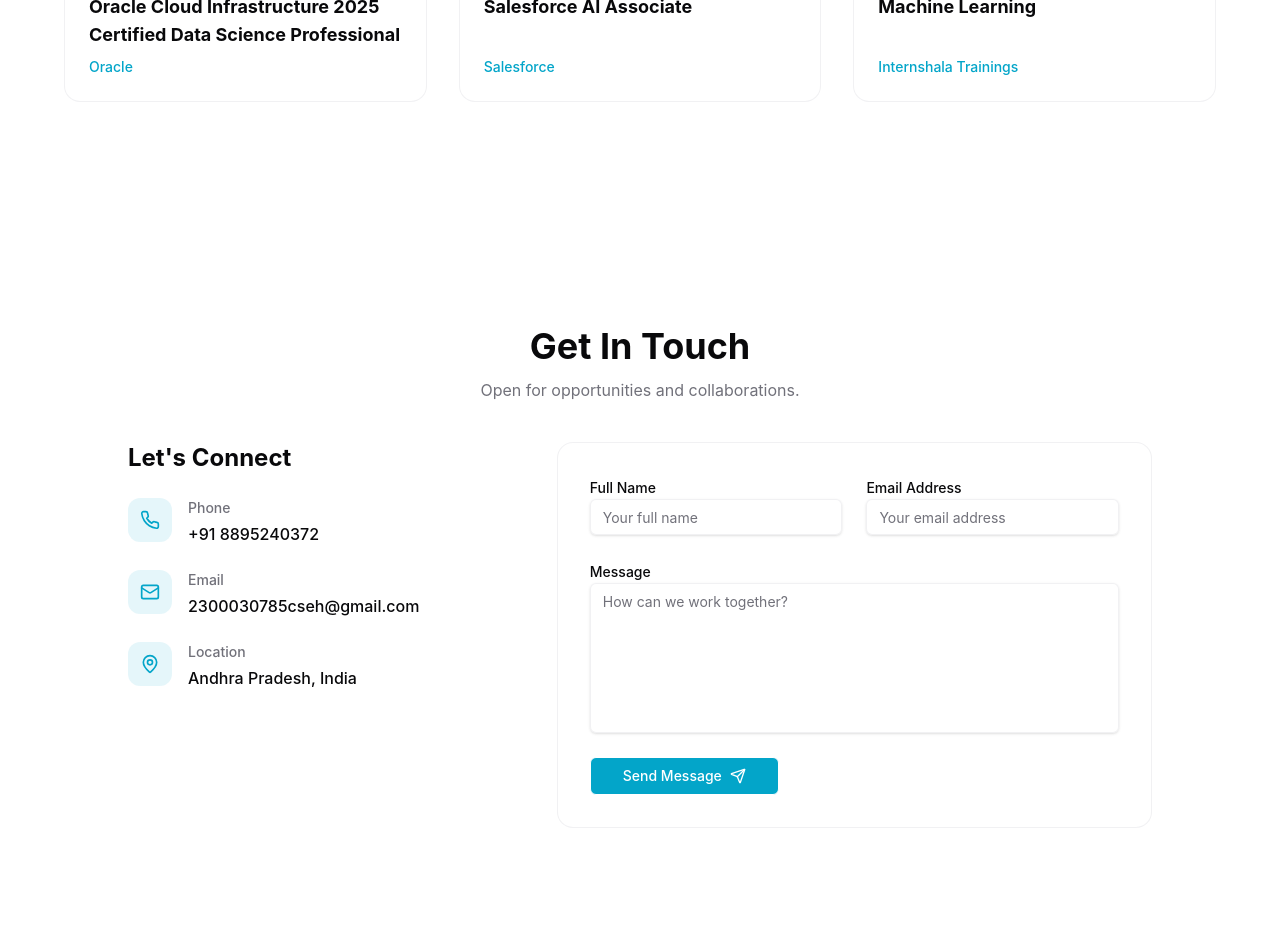
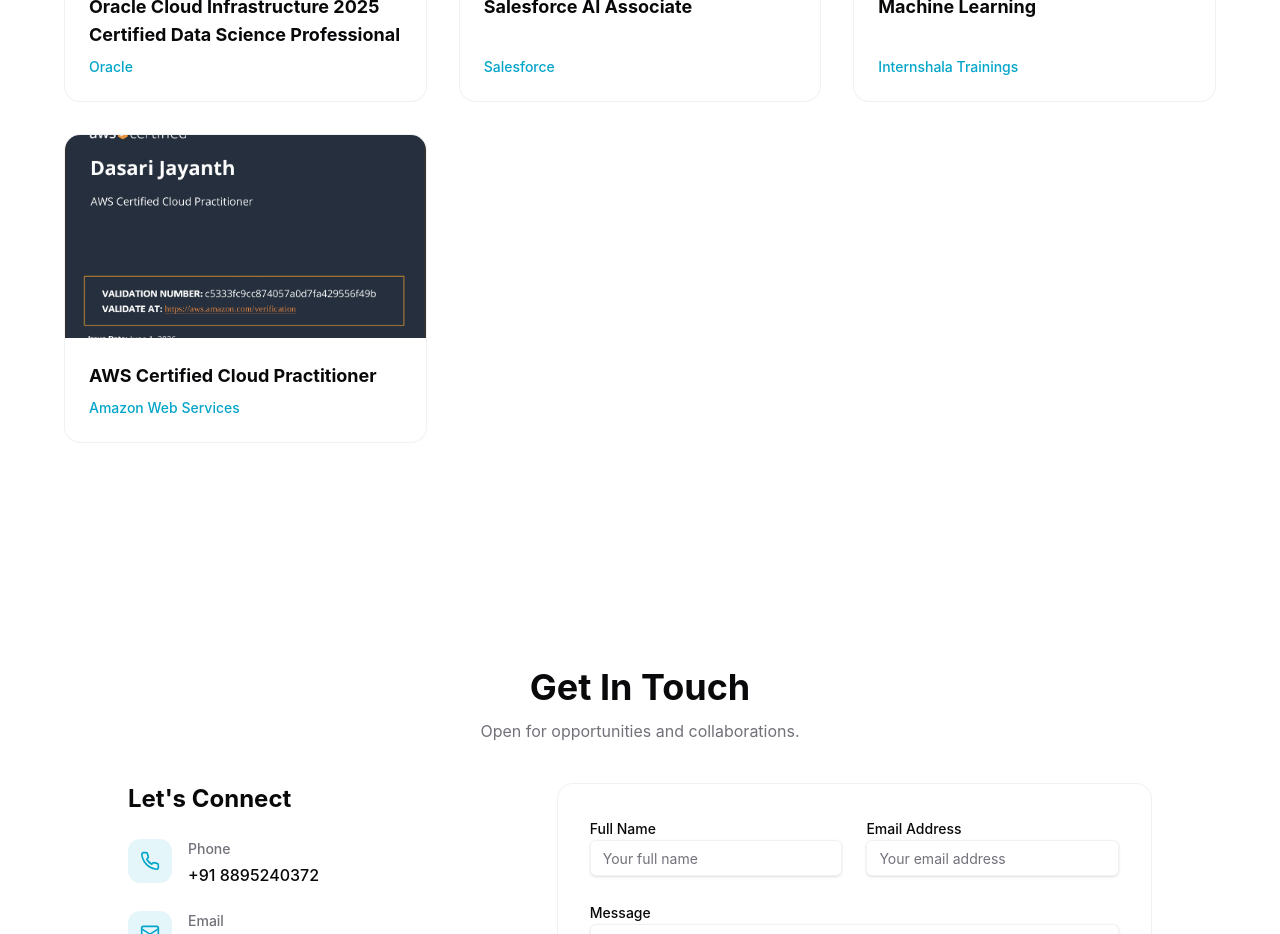
Before and after one commit to jayanth882/Jayanth_Portfolio, a React (Vite) app: page / in a window 1280 px wide. Shown: the part 6080-7014 px from the top of the page. Built offline with nearby package versions, Linux system fonts and the light colour scheme.

Commit message:
Add AWS Certified Cloud Practitioner certification

```diff
--- a/src/components/sections/Certifications.tsx
+++ b/src/components/sections/Certifications.tsx
@@ -6,6 +6,7 @@
 import oracleCert from "@assets/oracle-cert.png";
 import salesforceCert from "@assets/salesforce-cert.png";
 import mlCert from "@assets/ml-cert.png";
+import awsCert from "@assets/aws-cert.png";
 
 export function Certifications() {
   const [selectedImage, setSelectedImage] = useState<string | null>(null);
@@ -25,6 +26,11 @@
       title: "Machine Learning",
       image: mlCert,
       issuer: "Internshala Trainings"
+    },
+    {
+      title: "AWS Certified Cloud Practitioner",
+      image: awsCert,
+      issuer: "Amazon Web Services"
     }
   ];
 
```
Also changed, not shown: src/assets/aws-cert.png (added).
